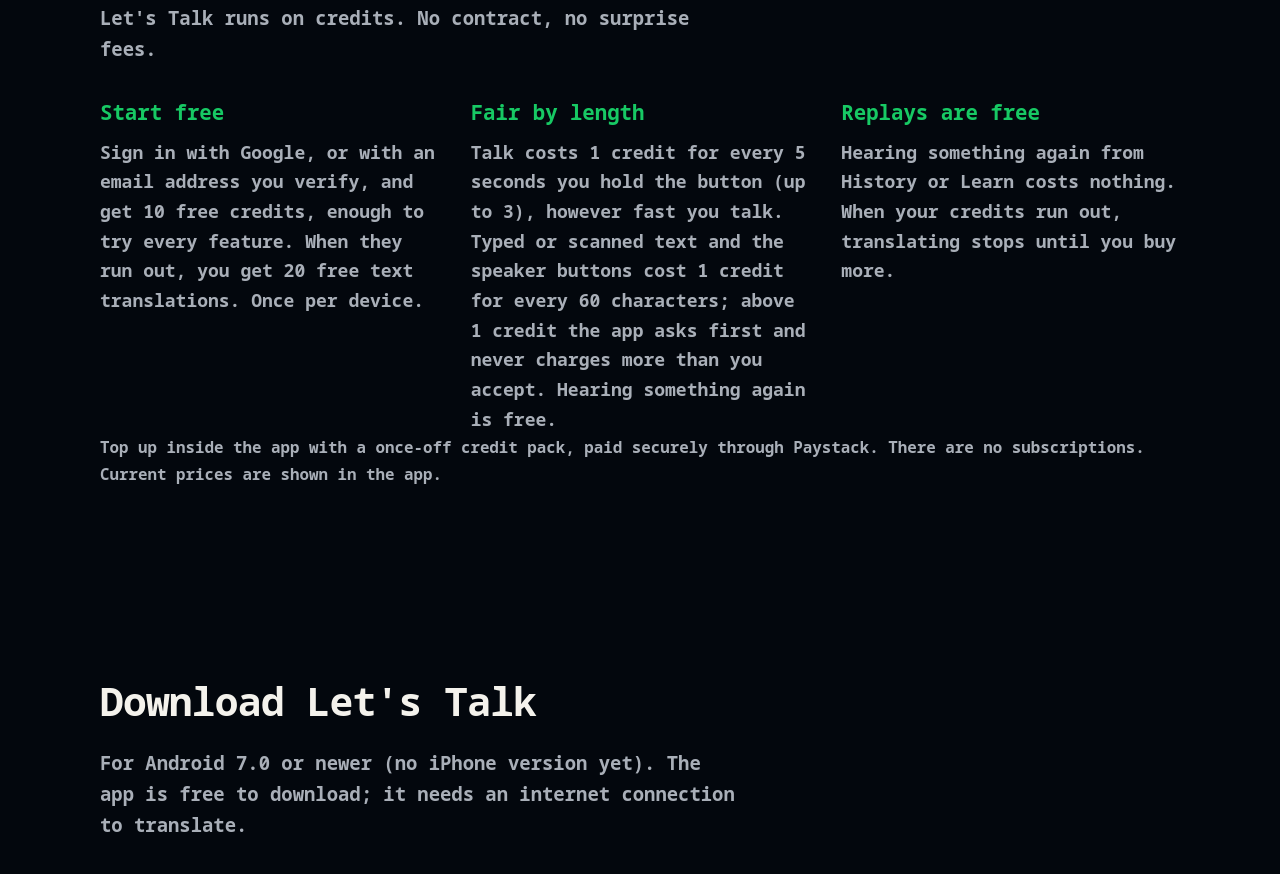
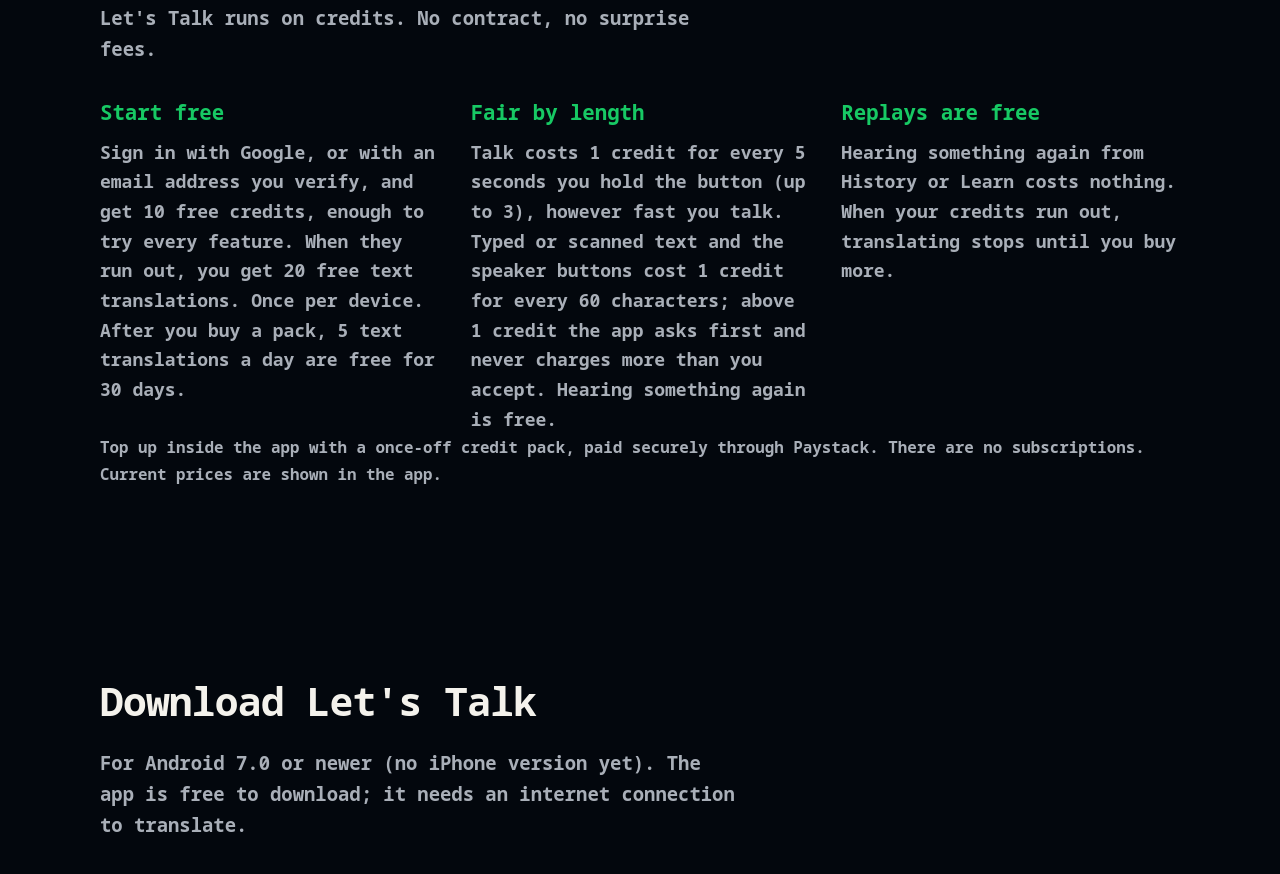
Before and after one commit to chrisjmocke/talksa-web, a plain HTML site: page index.html in a window 1280 px wide. Shown: the part 3620-4494 px from the top of the page. Drawn offline with Linux system fonts and the light colour scheme.

Commit message:
Terms and home page: 5 free text translations a day for paid users (hold until 1.2.0 is public)
Co-Authored-By: Claude Sonnet 5.5 <noreply@anthropic.com>

```diff
--- a/index.html
+++ b/index.html
@@ -163,7 +163,7 @@
       <div class="grid grid-3">
         <article class="card card-plain">
           <h3>Start free</h3>
-          <p>Sign in with Google, or with an email address you verify, and get 10 free credits, enough to try every feature. When they run out, you get 20 free text translations. Once per device.</p>
+          <p>Sign in with Google, or with an email address you verify, and get 10 free credits, enough to try every feature. When they run out, you get 20 free text translations. Once per device. After you buy a pack, 5 text translations a day are free for 30 days.</p>
         </article>
         <article class="card card-plain">
           <h3>Fair by length</h3>
```
Also changed, not shown: terms.html (+1 -0 lines).
